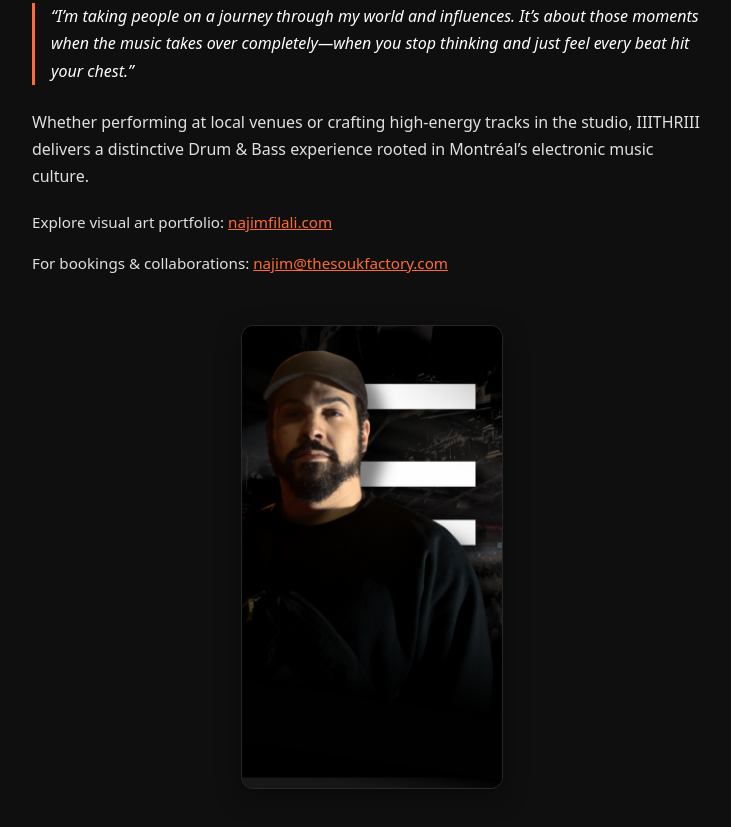
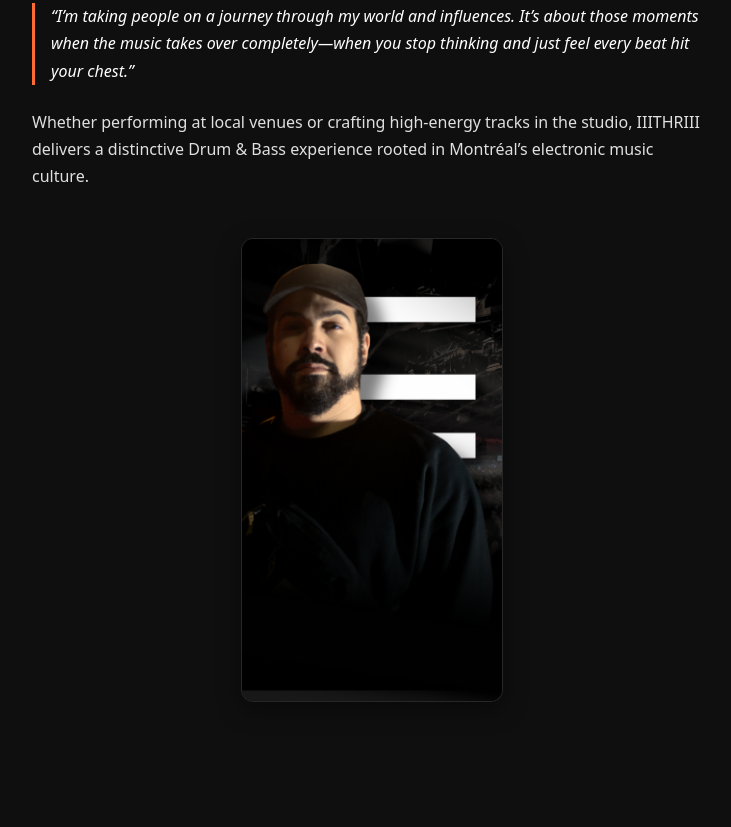
Before and after one commit to NajimFS/IIITHRIII, an Astro site: page / in a window 1280 px wide. Shown: the part 974-1801 px from the top of the page, without its empty margins (268-999 px from the left). After the commit the page ends 1724 px from the top, so only its background shows below. Built offline with nearby package versions, Linux system fonts and the light colour scheme; Astro itself is replaced by a stand-in of ours.

Commit message:
remove contact and mail at the end

```diff
--- a/src/pages/index.astro
+++ b/src/pages/index.astro
@@ -264,13 +264,7 @@ const youtubeVideoId2 = 'gq2iwq-vrpQ'; // Studio session
           Whether performing at local venues or crafting high-energy tracks in the studio, IIITHRIII delivers a distinctive Drum &amp; Bass experience rooted in Montréal’s electronic music culture.
         </p>
 
-        <p style="margin-top: 1.25rem; font-size: 0.95rem;">
-          Explore visual art portfolio: <a href="https://www.najimfilali.com" target="_blank" rel="noopener">najimfilali.com</a>
-        </p>
 
-        <p style="margin-top: 0.5rem; font-size: 0.95rem;">
-          For bookings & collaborations: <a href="mailto:najim@thesoukfactory.com">najim@thesoukfactory.com</a>
-        </p>
       </div>
 
       <!-- Portrait Photo -->
```
